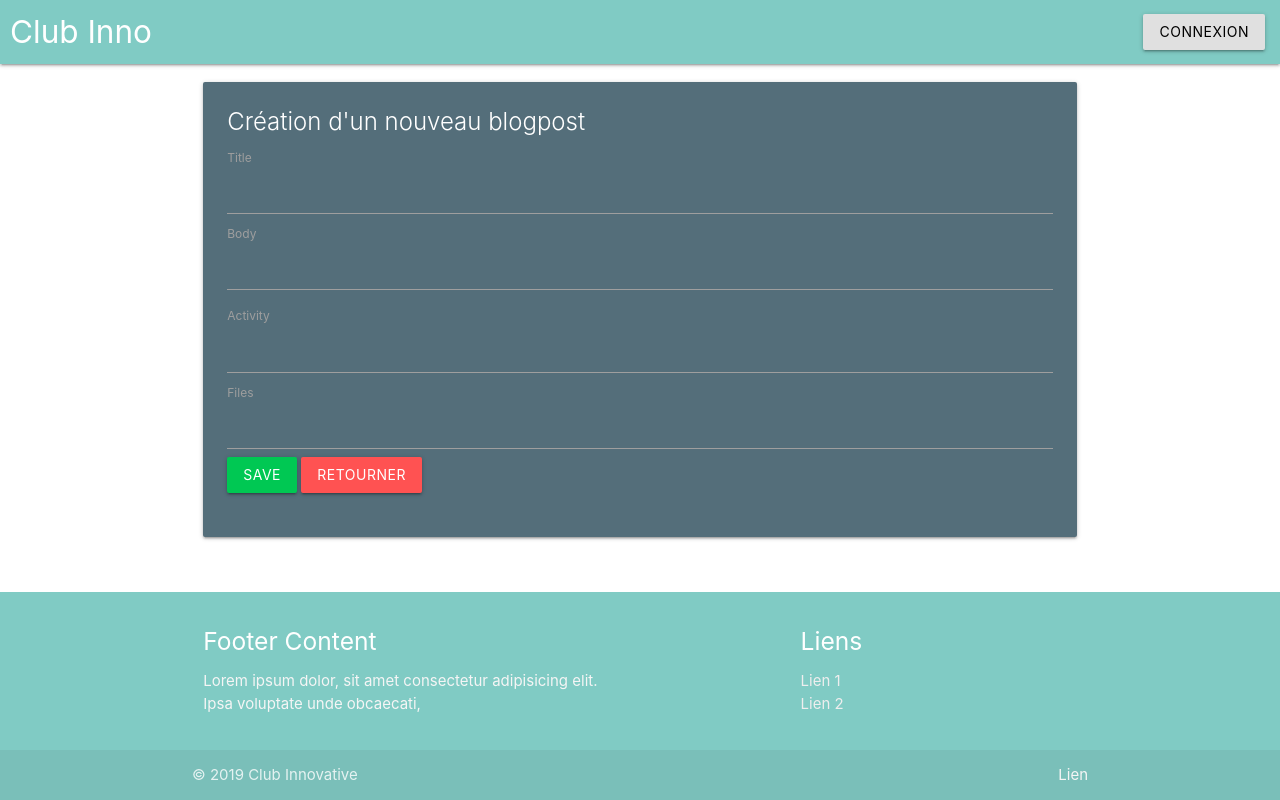
After one commit to Livelypower/ClubInno, a Symfony app: template clubInno/templates/blog_post/edit.html.twig in a window 1280 px wide. The commit adds this page. Run offline with Twig, Linux system fonts and the light colour scheme; the template is opened without the code that fills it, so the values that code supplies are empty; form fields are guessed from the names that the template uses; some libraries are stand-ins or nearby versions.

Commit message:
edit blog

```diff
--- a/clubInno/src/Controller/AdminController.php
+++ b/clubInno/src/Controller/AdminController.php
@@ -210,7 +210,6 @@ class AdminController extends AbstractController
      */
     public function editActivity(Request $request, Activity $activity)
     {
-
         $filename = $activity->getMainImage();
         $filenames = $activity->getFiles();
 
--- /dev/null
+++ b/clubInno/templates/blog_post/edit.html.twig
@@ -0,0 +1,33 @@
+{% extends 'base.html.twig' %}
+
+{% block title %}Nouveau Blogpost{% endblock %}
+
+{% block body %}
+    {{ parent() }}
+    <div class="row">
+        <div class="col s12">
+            <div class="card blue-grey darken-1">
+                <div class="card-content">
+                    <span class="card-title white-text">Création d'un nouveau blogpost</span>
+                    {{ form_start(form) }}
+                    {{ form_row(form.title, {'attr': {'class': 'white-text'}}) }}
+                    {{ form_row(form.body, {'attr': {'class': 'materialize-textarea white-text'}}) }}
+                    {{ form_row(form.activity, {'attr': {'class': 'white-text wit'}}) }}
+                    {{ form_row(form.files) }}
+                    <div class="row">
+                        <div class="col s12">
+                            {{ form_widget(form.save, {'attr': {'class': 'btn green accent-4'}}) }}
+                            <a class="btn red accent-2" href="{{ path('blog') }}">Retourner</a>
+                        </div>
+                    </div>
+                    {{ form_end(form) }}
+                </div>
+            </div>
+        </div>
+    </div>
+{% endblock %}
+
+{% block javascripts %}
+    {{ parent() }}
+    <script type="text/javascript" src="{{ asset('js/select.js') }}"></script>
+{% endblock %}
--- a/clubInno/templates/blog_post/index.html.twig
+++ b/clubInno/templates/blog_post/index.html.twig
@@ -25,8 +25,10 @@
                         {% if app.user %}
                         <td>
                             {% if post.user.id == app.user.id %}
+                                <a href="{{ path('blog_edit', {'id': post.id}) }}"><i class="material-icons">edit</i></a>
                                 <a href="{{ path('blog_delete', {'id': post.id}) }}"><i class="material-icons">delete</i></a>
                             {% else %}
+                                <a class="grey-text lighten-1"><i class="material-icons">edit</i></a>
                                 <a class="grey-text lighten-1"><i class="material-icons">delete</i></a>
                             {% endif %}
                         </td>
```
Also changed, not shown: clubInno/src/Controller/BlogPostController.php (+57 -0 lines), clubInno/public/uploads/3c1f9c2dd940a0f593eba76ae803c624.jpeg (added), clubInno/public/uploads/7a4027589f072daa551ba52d870409eb.jpeg (added), clubInno/public/uploads/94b6fc7c60adecbc893d6dc7145d4465.jpeg (added), clubInno/public/uploads/c74ea74f6f8f0d55efde2d26485dfd75.jpeg (added), 3 other files.
